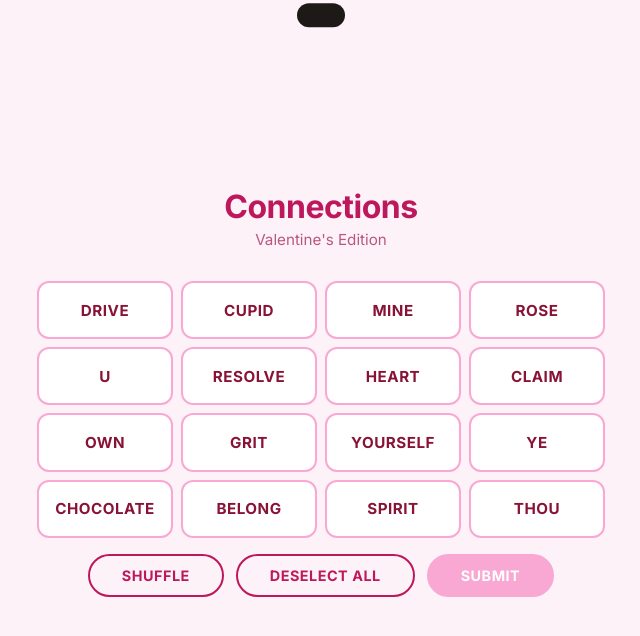
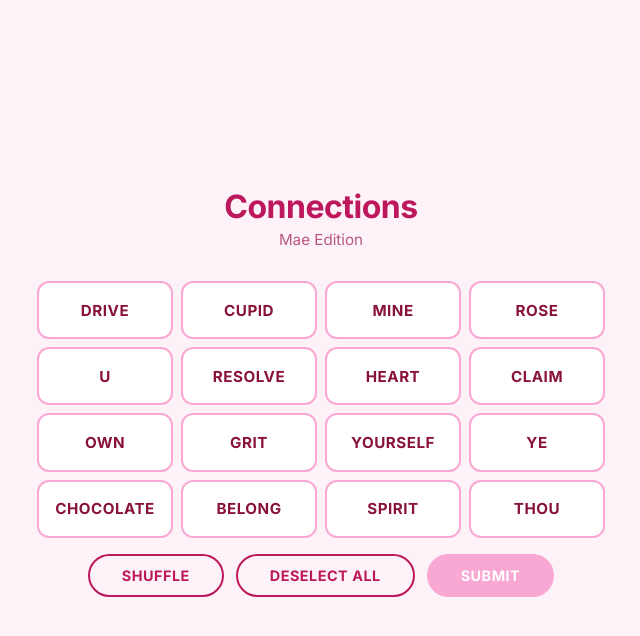
Before and after one commit to devinbowler/connection, a plain HTML site: page index.html in a window 1280 px wide. Shown: the whole page, without its empty margins (319-959 px from the left). Drawn offline with Linux system fonts and the light colour scheme.

Commit message:
Rename to Mae Edition and fix toast not fully hiding offscreen

```diff
--- a/index.html
+++ b/index.html
@@ -3,13 +3,13 @@
 <head>
 <meta charset="UTF-8">
 <meta name="viewport" content="width=device-width, initial-scale=1.0">
-<title>Connections - Valentine's Edition</title>
+<title>Connections - Mae Edition</title>
 <link rel="stylesheet" href="styles.css">
 </head>
 <body>
 
 <h1>Connections</h1>
-<p class="subtitle">Valentine's Edition</p>
+<p class="subtitle">Mae Edition</p>
 
 <div id="game-container">
   <div id="solved-area"></div>
--- a/styles.css
+++ b/styles.css
@@ -157,9 +157,9 @@ h1 {
 /* Toast */
 #toast {
   position: fixed;
-  top: 2rem;
+  top: -4rem;
   left: 50%;
-  transform: translateX(-50%) translateY(-120%);
+  transform: translateX(-50%);
   background: #1c1917;
   color: #fff;
   padding: 0.75rem 1.5rem;
@@ -167,12 +167,12 @@ h1 {
   font-weight: 600;
   font-size: 0.9rem;
   z-index: 1000;
-  transition: transform 0.3s ease;
+  transition: top 0.3s ease;
   white-space: nowrap;
 }
 
 #toast.show {
-  transform: translateX(-50%) translateY(0);
+  top: 2rem;
 }
 
 /* Final reveal */
```
